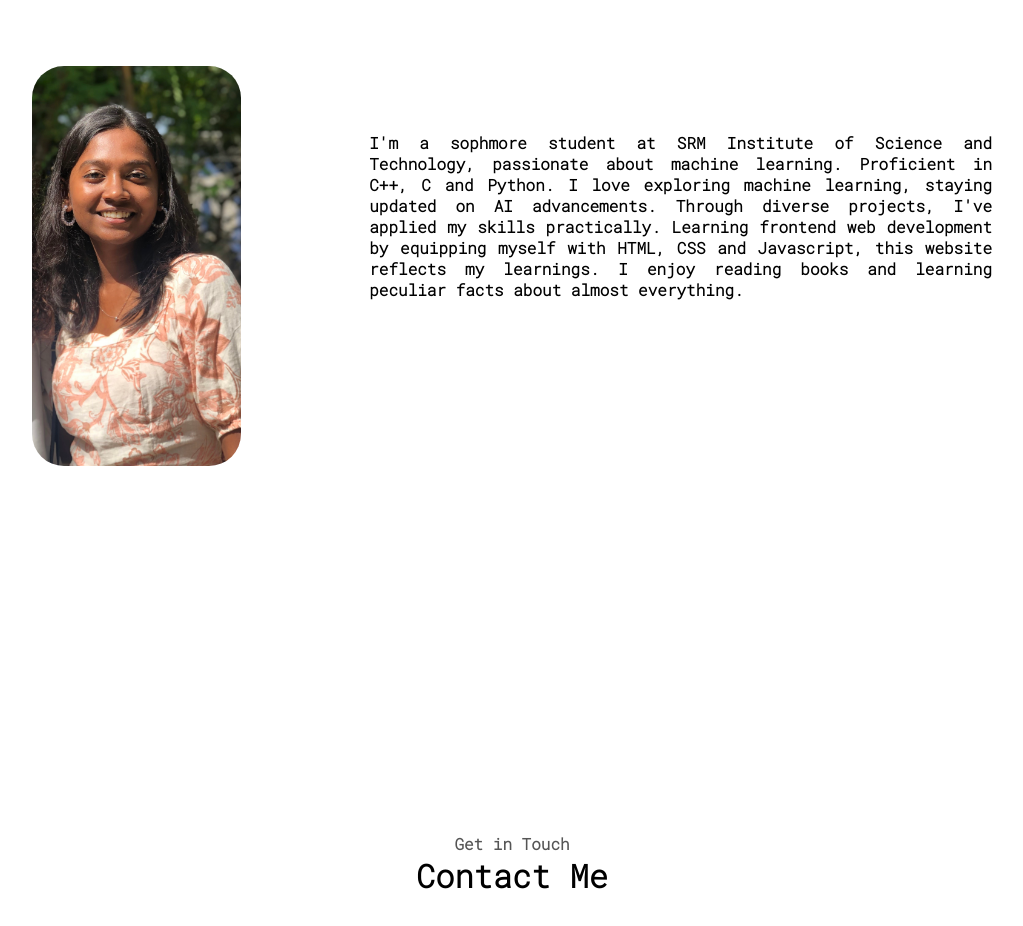
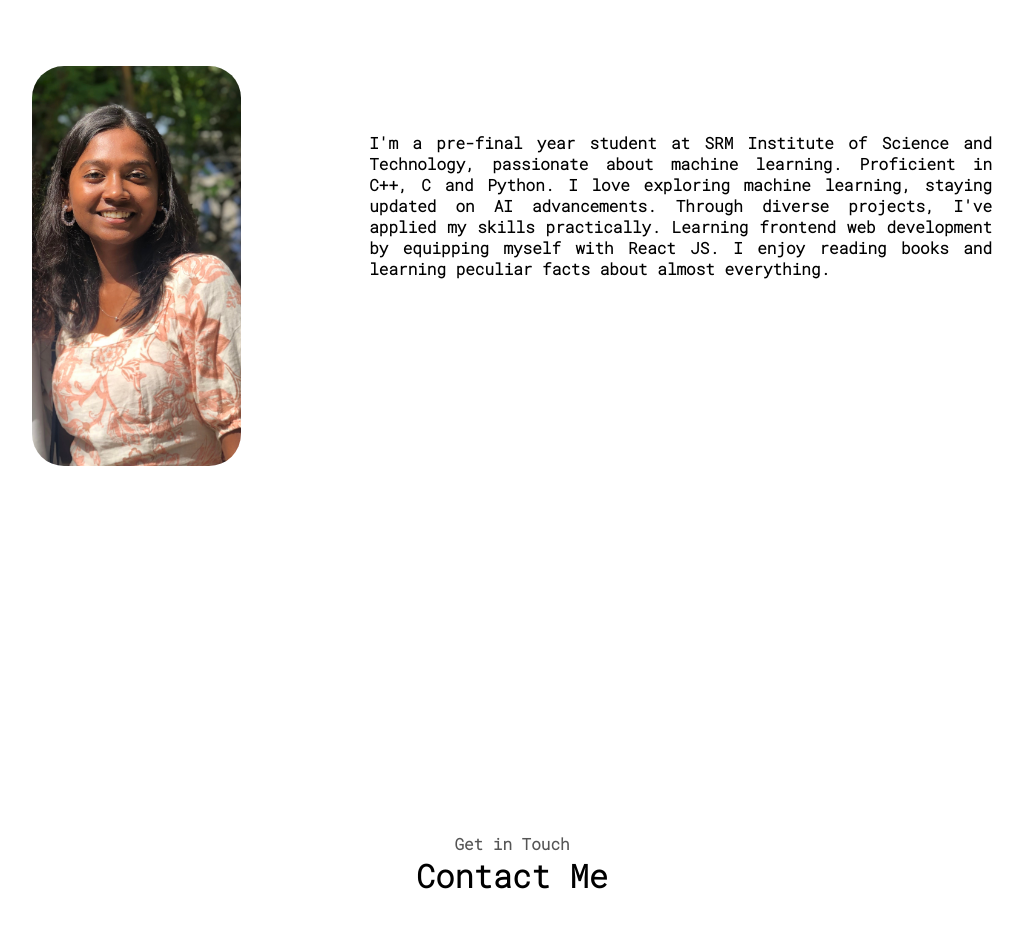
Before and after one commit to brahmika/PortfolioWebsite, a plain HTML site: page index.html in a window 1280 px wide. Shown: the part 1020-1946 px from the top of the page, without its empty margins (128-1151 px from the left). Drawn offline with Linux system fonts and the light colour scheme; a web font is replaced by a local one.

Commit message:
Update index.html

```diff
--- a/index.html
+++ b/index.html
@@ -71,7 +71,7 @@
                     </div> -->
                 </div>
                 <div class="text-container">
-                    I'm a sophmore student at SRM Institute of Science and Technology, passionate about machine learning. Proficient in C++, C and Python. I love exploring machine learning, staying updated on AI advancements. Through diverse projects, I've applied my skills practically. Learning frontend web development by equipping myself with HTML, CSS and Javascript, this website reflects my learnings.
+                    I'm a pre-final year student at SRM Institute of Science and Technology, passionate about machine learning. Proficient in C++, C and Python. I love exploring machine learning, staying updated on AI advancements. Through diverse projects, I've applied my skills practically. Learning frontend web development by equipping myself with React JS.
                     I enjoy reading books and learning peculiar facts about almost everything.
                 </div>
             </div>
```
